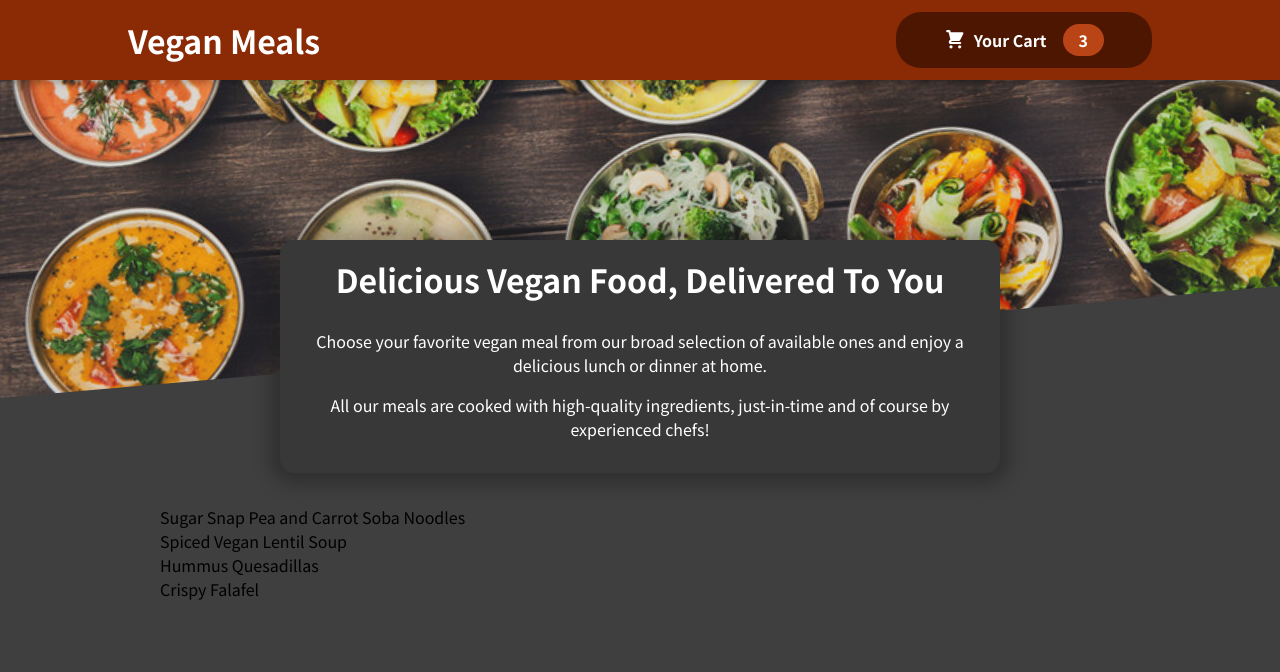
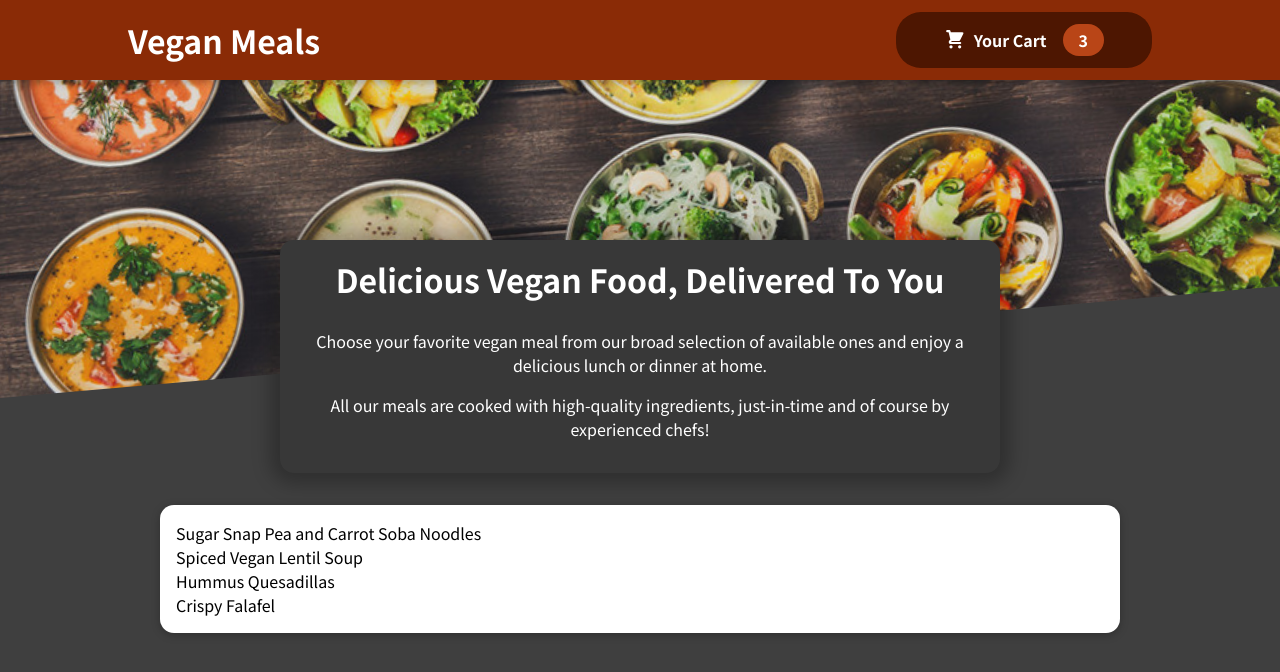
Before and after one commit to ilkyazar/react-complete-guide-food-order-app, a React (Create React App) app: page / in a window 1280 px wide. Shown: the top 672 px of the page. Built offline with nearby package versions, Linux system fonts and the light colour scheme.

Commit message:
use card component in available meals

```diff
--- a/src/components/Meals/AvailableMeals.js
+++ b/src/components/Meals/AvailableMeals.js
@@ -1,12 +1,16 @@
 import classes from './AvailableMeals.module.css';
 import { DUMMY_MEALS } from '../../lib/dummy-meals';
+
+import Card from '../UI/Card';
 
 const AvailableMeals = () => {
   const mealsList = DUMMY_MEALS.map((meal) => <li>{meal.name}</li>);
 
   return (
     <section className={classes.meals}>
-      <ul>{mealsList}</ul>
+      <Card>
+        <ul>{mealsList}</ul>
+      </Card>
     </section>
   );
 };
```
